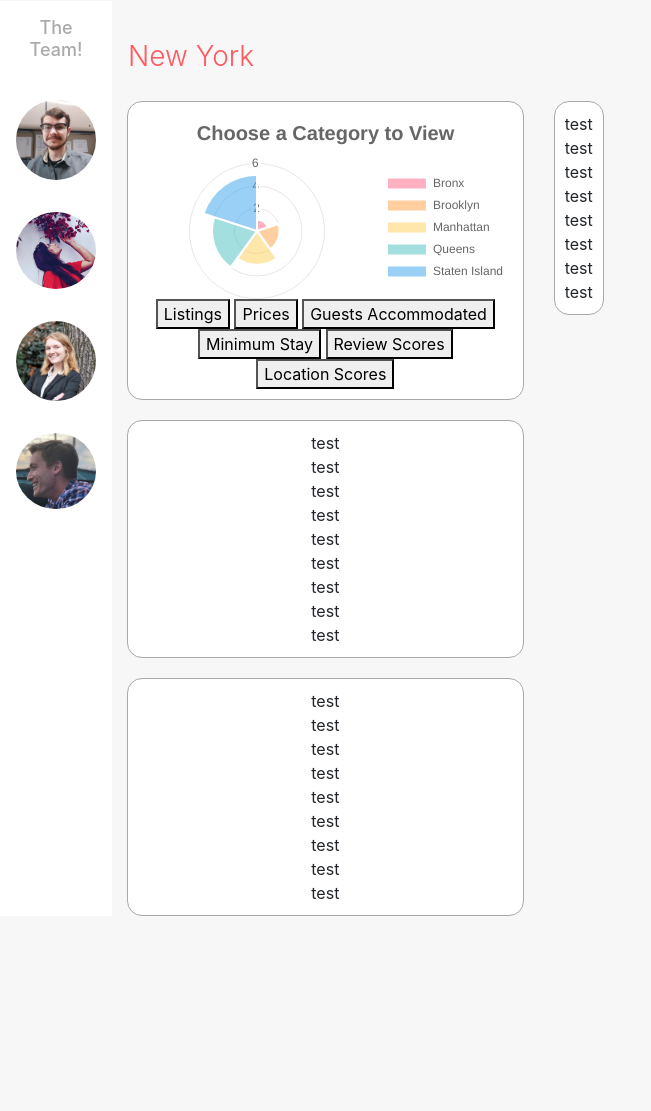
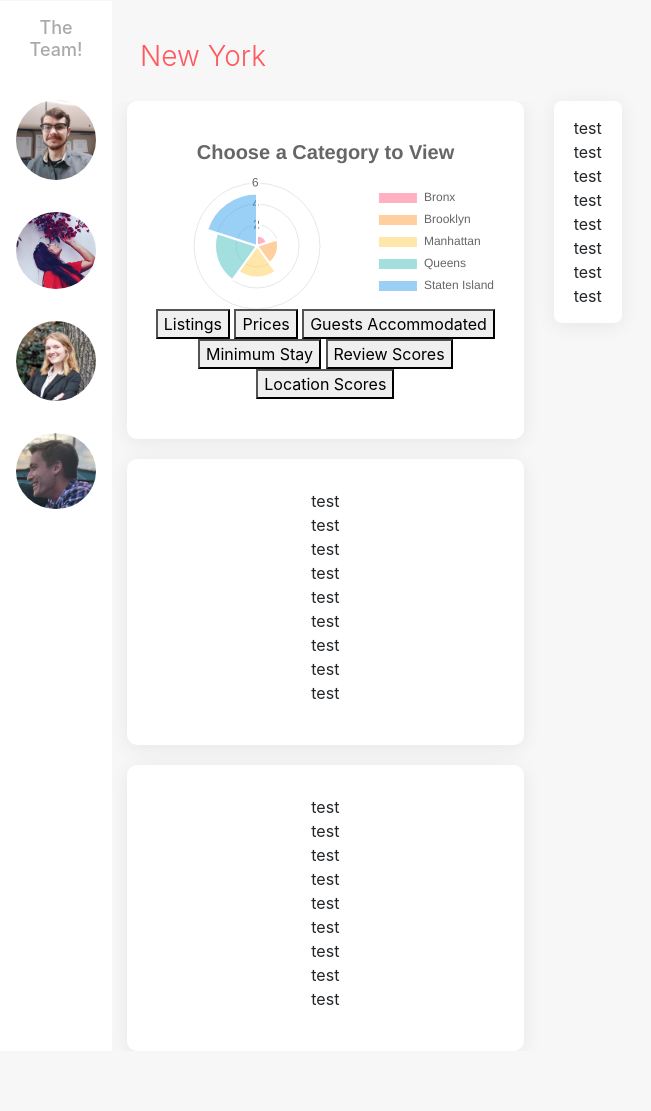
Before and after one commit to RomyRobi/Project-2, a Flask app: template templates/index.html in a window 1280 px wide; the page is wider, and only the part inside the window is pictured. Shown: the part 71-1182 px from the top of that part, without its empty margins (0-651 px from the left). Before the commit the page ends 987 px from the top of that part, so only its background shows below. Run offline with Flask 2, Linux system fonts and the light colour scheme; the template is opened without the code that fills it, so the values that code supplies are empty; parts of the project's set-up code (start-up, migrations or seed data) failed here and were passed over; some libraries are stand-ins or nearby versions.

Commit message:
added shadows and changed padding

```diff
--- a/static/css/style.css
+++ b/static/css/style.css
@@ -24,7 +24,7 @@
   font-weight: 300;
   color: #FF5A60;
   padding-top: 40px;
-  padding-left: 10%;
+  padding-left: 140px;
 }
 
 .main {
@@ -42,20 +42,27 @@
 }
 
 .graphs {
-  padding: 10px;
+  padding: 30px 20px 40px 20px;
   background-color: white;
-  border-style: solid;
-  border-width: thin;
-  border-color: darkgray;
-  border-radius: 15px;
+  /* border-style: solid; */
+  /* border-width: thin; */
+  /* border-color: darkgray; */
+  border-radius: 10px;
+  box-shadow: 0px 3px 20px 0px rgba(0,0,0,0.07);
+}
+
+.graph-chart {
+  padding-top: 10px;
 }
 
 .rightcol {
   background-color: white;
-  border-style: solid;
-  border-width: thin;
-  border-color: darkgray;
-  border-radius: 15px;
+  /* border-style: solid; */
+  /* border-width: thin; */
+  /* border-color: darkgray; */
+  box-shadow: 0px 3px 20px 0px rgba(0,0,0,0.07);
+  border-radius: 8px;
+  padding: 5px 10px;
   position: fixed;
   width: auto;
 }
--- a/templates/index.html
+++ b/templates/index.html
@@ -50,12 +50,14 @@
                   	<div id="canvas-holder">
                   		<canvas id="polar-chart-area"></canvas>
                   	</div>
+                    <div class="graph-buttons">
                     	<button id="listingsCount">Listings</button>
                     	<button id="avgPrice">Prices</button>
                     	<button id="avgAccomodations">Guests Accommodated</button>
                     	<button id="avgMinNights">Minimum Stay</button>
                     	<button id="avgScore">Review Scores</button>
                     	<button id="avgLocScore">Location Scores</button>
+                    </div>
                   <!-- append avgDailyRate graph here -->
                 </div>
               </div>
```
Also changed, not shown: 1 other file. Lines whose indentation alone changed are shown as unchanged.
